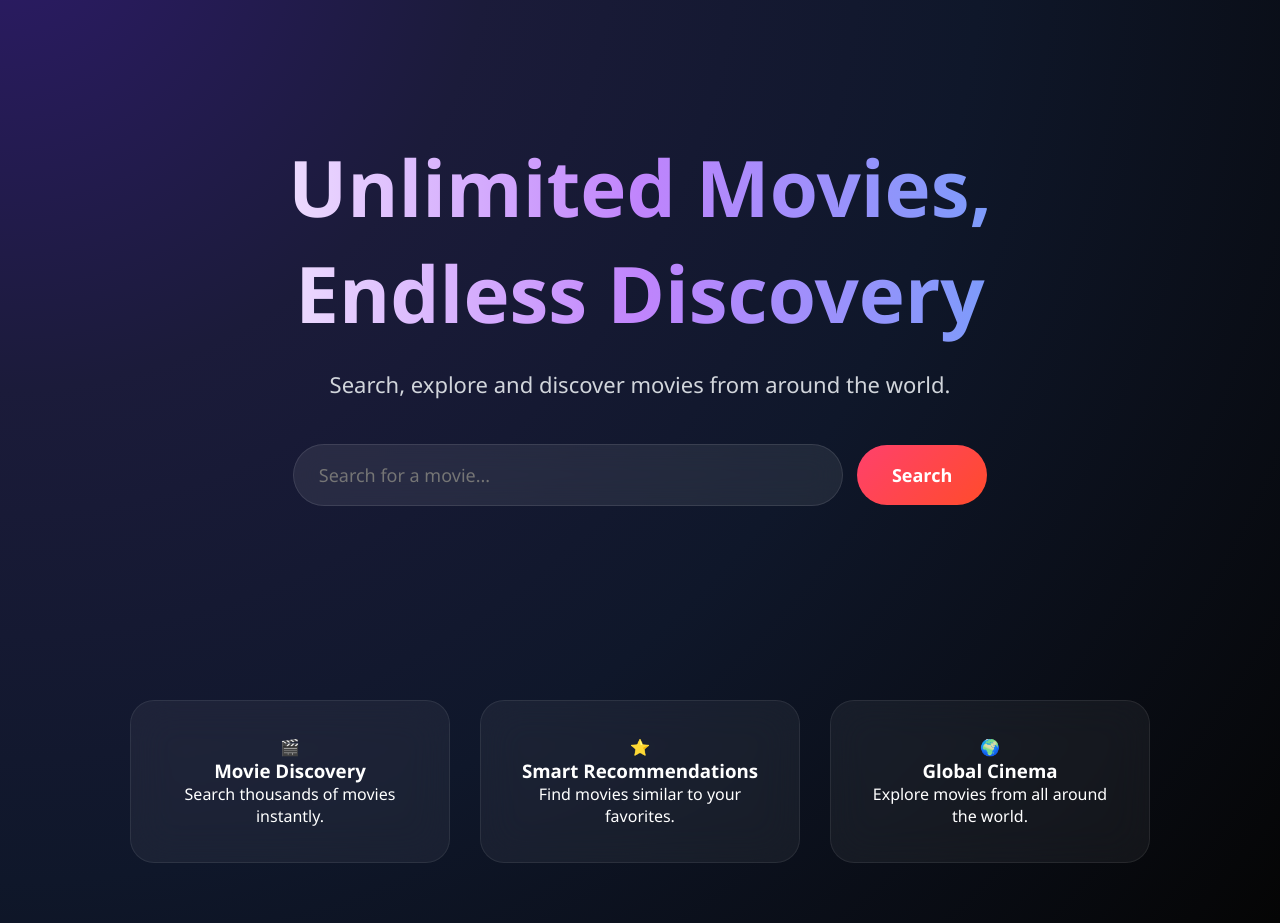
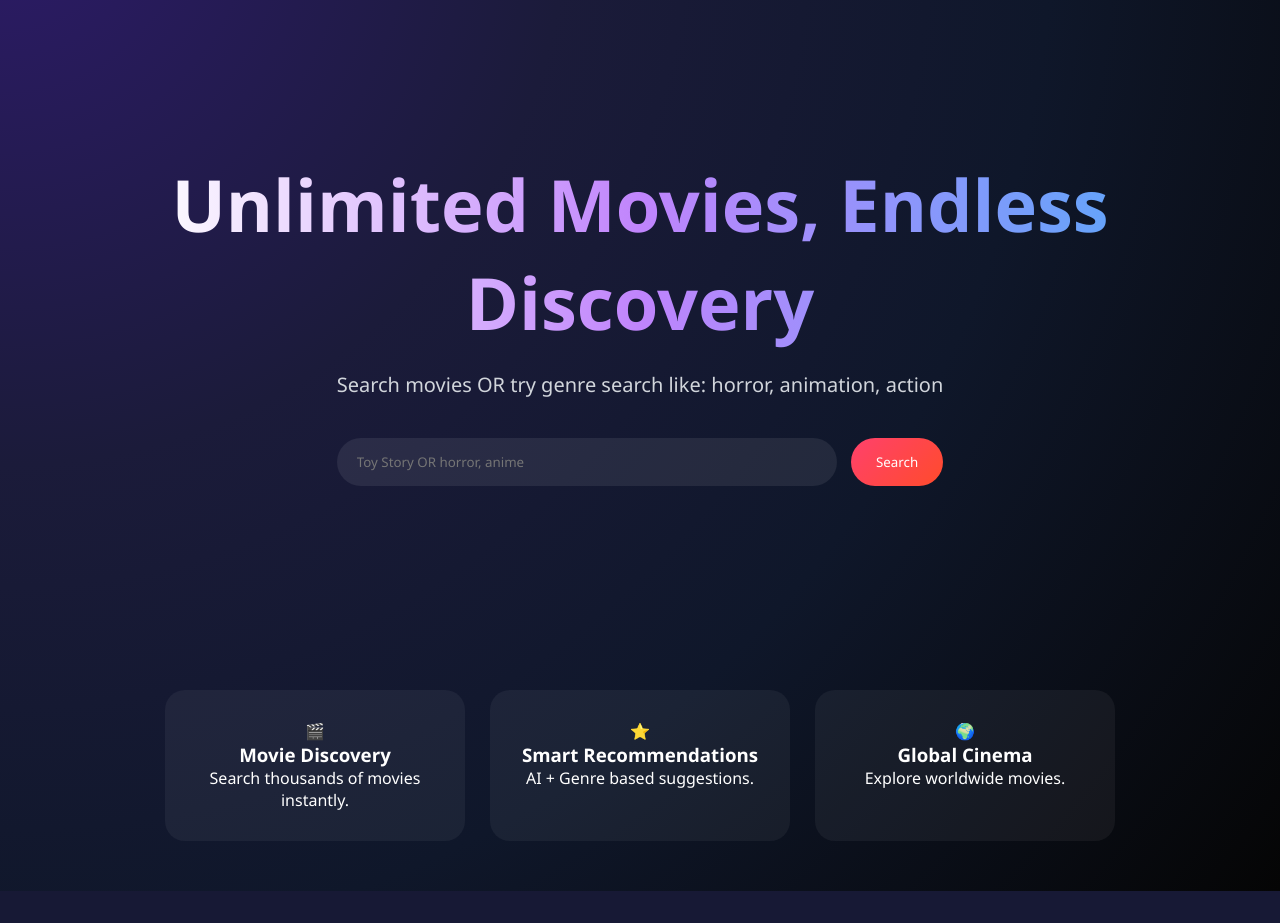
Before and after one commit to akshayakumaran13-creator/HybridMovieRecommendations, a Flask app: page / in a window 1280 px wide. Shown: the part 102-1025 px from the top of the page. After the commit the page ends 993 px from the top, so only its background shows below. Run offline with Flask 3, Linux system fonts and the light colour scheme.

Commit message:
movie recommender project

```diff
--- a/app.py
+++ b/app.py
@@ -1,86 +1,165 @@
 from flask import Flask, render_template, request
 import requests
 from urllib.parse import quote
+from difflib import get_close_matches
 
 app = Flask(__name__)
 
-API_KEY = "cc832b17654beeb62e0356a132e8c424"
+API_KEY = "4749b5af1a6dd90be4e054dc4be6e362"
 
 
+# ----------------------------
+# GET MOVIE DETAILS
+# ----------------------------
+def get_movie(movie_id):
+    url = f"https://api.themoviedb.org/3/movie/{movie_id}?api_key={API_KEY}"
+    return requests.get(url).json()
+
+
+# ----------------------------
+# GENRES FROM MOVIE
+# ----------------------------
+def get_genres(movie):
+    return [g["name"] for g in movie.get("genres", [])]
+
+
+# ----------------------------
+# SPELLING SAFE SEARCH
+# ----------------------------
 def search_movie(movie_name):
 
-    url = (
-        f"https://api.themoviedb.org/3/search/movie"
-        f"?api_key={API_KEY}"
-        f"&query={quote(movie_name)}"
-    )
-
+    url = f"https://api.themoviedb.org/3/search/movie?api_key={API_KEY}&query={quote(movie_name)}"
     data = requests.get(url).json()
 
-    if not data["results"]:
+    results = data.get("results", [])
+
+    if not results:
         return None
 
-    return data["results"][0]
+    titles = [m["title"] for m in results]
+
+    match = get_close_matches(movie_name, titles, n=1, cutoff=0.4)
+
+    if match:
+        for m in results:
+            if m["title"] == match[0]:
+                return m
+
+    return results[0]
 
 
+# ----------------------------
+# TMDB RECOMMENDATIONS
+# ----------------------------
 def get_recommendations(movie_id):
 
-    url = (
-        f"https://api.themoviedb.org/3/movie/{movie_id}/recommendations"
-        f"?api_key={API_KEY}"
-    )
-
+    url = f"https://api.themoviedb.org/3/movie/{movie_id}/recommendations?api_key={API_KEY}"
     data = requests.get(url).json()
 
     return data.get("results", [])[:12]
 
 
+# ----------------------------
+# GENRE SEARCH (USER INPUT LIKE: horror, anime)
+# ----------------------------
+def genre_search(user_input):
+
+    keywords = set([g.strip().lower() for g in user_input.split(",")])
+
+    url = f"https://api.themoviedb.org/3/discover/movie?api_key={API_KEY}&sort_by=popularity.desc"
+
+    data = requests.get(url).json()
+    results = data.get("results", [])
+
+    scored = []
+
+    for m in results:
+
+        movie = get_movie(m["id"])
+        genres = set([g["name"].lower() for g in movie.get("genres", [])])
+
+        score = len(keywords.intersection(genres))
+
+        if score > 0:
+            scored.append((m, score))
+
+    scored.sort(key=lambda x: x[1], reverse=True)
+
+    return [m[0] for m in scored[:12]]
+
+
+# ----------------------------
+# HOME
+# ----------------------------
 @app.route("/")
 def home():
     return render_template("index.html")
 
 
+# ----------------------------
+# SEARCH
+# ----------------------------
 @app.route("/search", methods=["POST"])
 def search():
 
-    movie_name = request.form["movie"]
+    movie_name = request.form["movie"].strip()
 
+    # -------------------------
+    # CASE 1: GENRE SEARCH
+    # -------------------------
+    if "," in movie_name:
+
+        recs = genre_search(movie_name)
+
+        return render_template(
+            "movie.html",
+            movie={
+                "title": movie_name,
+                "overview": "Genre-based search results",
+                "poster_path": "",
+                "backdrop_path": ""
+            },
+            recommendations=recs,
+            genres=movie_name.split(",")
+        )
+
+    # -------------------------
+    # CASE 2: NORMAL MOVIE SEARCH
+    # -------------------------
     movie = search_movie(movie_name)
 
-    if movie is None:
+    if not movie:
         return "Movie not found"
 
-    recommendations = get_recommendations(
-        movie["id"]
+    movie_details = get_movie(movie["id"])
+
+    tmdb_recs = get_recommendations(movie["id"])
+
+    return render_template(
+        "movie.html",
+        movie=movie_details,
+        recommendations=tmdb_recs,
+        genres=get_genres(movie_details)
     )
+
+
+# ----------------------------
+# MOVIE PAGE (CLICK NAVIGATION)
+# ----------------------------
+@app.route("/movie/<int:movie_id>")
+def movie_page(movie_id):
+
+    movie = get_movie(movie_id)
+    recs = get_recommendations(movie_id)
 
     return render_template(
         "movie.html",
         movie=movie,
-        recommendations=recommendations
+        recommendations=recs,
+        genres=get_genres(movie)
     )
 
 
-@app.route("/movie/<int:movie_id>")
-def movie_page(movie_id):
-
-    url = (
-        f"https://api.themoviedb.org/3/movie/{movie_id}"
-        f"?api_key={API_KEY}"
-    )
-
-    movie = requests.get(url).json()
-
-    recommendations = get_recommendations(
-        movie_id
-    )
-
-    return render_template(
-        "movie.html",
-        movie=movie,
-        recommendations=recommendations
-    )
-
-
+# ----------------------------
 if __name__ == "__main__":
-    app.run(debug=True)
+    app.run(host="0.0.0.0", port=10000)
--- a/poster_test.py
+++ b/poster_test.py
@@ -1,6 +1,6 @@
 import requests
 
-API_KEY = "cc832b17654beeb62e0356a132e8c424"
+API_KEY = "4749b5af1a6dd90be4e054dc4be6e362"
 
 movie_name = "Avatar"
 
--- a/static/style.css
+++ b/static/style.css
@@ -1,323 +1,235 @@
-*{
-    margin:0;
-    padding:0;
-    box-sizing:border-box;
-    font-family:'Segoe UI',sans-serif;
+* {
+    margin: 0;
+    padding: 0;
+    box-sizing: border-box;
+    font-family: 'Segoe UI', sans-serif;
 }
 
-/* BACKGROUND THEME */
-body{
-    min-height:100vh;
-
-    background:
-    radial-gradient(
-        circle at top left,
+/* BACKGROUND */
+body {
+    min-height: 100vh;
+    background: radial-gradient(circle at top left,
         #2d1b69 0%,
-        #1b1b3a 30%,
-        #0f172a 60%,
-        #050505 100%
-    );
-
-    color:white;
-    overflow-x:hidden;
+        #1b1b3a 35%,
+        #0f172a 65%,
+        #050505 100%);
+    color: white;
 }
 
 /* NAVBAR */
-.navbar{
-    padding:25px 50px;
+.navbar {
+    padding: 25px 50px;
 }
 
-.logo{
-    font-size:38px;
-    font-weight:800;
-
-    background:
-    linear-gradient(90deg,#ff416c,#ff4b2b);
-
-    -webkit-background-clip:text;
-    -webkit-text-fill-color:transparent;
+.logo {
+    font-size: 38px;
+    font-weight: 800;
+    background: linear-gradient(90deg, #ff416c, #ff4b2b);
+    -webkit-background-clip: text;
+    -webkit-text-fill-color: transparent;
 }
 
-/* HERO (optional homepage) */
-.hero{
-    min-height:80vh;
-    display:flex;
-    flex-direction:column;
-    justify-content:center;
-    align-items:center;
-    text-align:center;
-    padding:20px;
+/* HERO */
+.hero {
+    min-height: 80vh;
+    display: flex;
+    flex-direction: column;
+    justify-content: center;
+    align-items: center;
+    text-align: center;
+    padding: 20px;
 }
 
-.hero h1{
-    font-size:78px;
-    font-weight:800;
-    max-width:1000px;
-
-    background:linear-gradient(90deg,#fff,#c084fc,#60a5fa);
-    -webkit-background-clip:text;
-    -webkit-text-fill-color:transparent;
-
-    margin-bottom:20px;
+.hero h1 {
+    font-size: 72px;
+    max-width: 1000px;
+    background: linear-gradient(90deg, #fff, #c084fc, #60a5fa);
+    -webkit-background-clip: text;
+    -webkit-text-fill-color: transparent;
+    margin-bottom: 20px;
 }
 
-.hero p{
-    max-width:750px;
-    font-size:22px;
-    color:#d1d5db;
-    margin-bottom:40px;
-    line-height:1.7;
+.hero p {
+    max-width: 750px;
+    font-size: 20px;
+    color: #d1d5db;
+    margin-bottom: 40px;
 }
 
 /* SEARCH */
-.search-box{
-    width:550px;
-    max-width:90vw;
-    padding:18px 25px;
-
-    border:none;
-    border-radius:50px;
-
-    background:rgba(255,255,255,.08);
-    backdrop-filter:blur(15px);
-    color:white;
-    font-size:18px;
-
-    border:1px solid rgba(255,255,255,.1);
+.search-box {
+    width: 500px;
+    max-width: 90vw;
+    padding: 15px 20px;
+    border-radius: 40px;
+    border: none;
+    background: rgba(255,255,255,0.08);
+    color: white;
+    outline: none;
 }
 
-.search-btn{
-    padding:18px 35px;
-    border:none;
-    border-radius:50px;
-
-    background:linear-gradient(135deg,#ff416c,#ff4b2b);
-    color:white;
-
-    font-size:18px;
-    font-weight:600;
-
-    cursor:pointer;
-    margin-left:10px;
-
-    transition:.3s;
-}
-
-.search-btn:hover{
-    transform:translateY(-3px);
-    box-shadow:0 10px 30px rgba(255,65,108,.4);
+.search-btn {
+    padding: 15px 25px;
+    border-radius: 40px;
+    border: none;
+    background: linear-gradient(135deg, #ff416c, #ff4b2b);
+    color: white;
+    cursor: pointer;
+    margin-left: 10px;
 }
 
 /* FEATURES */
-.features{
-    display:flex;
-    justify-content:center;
-    gap:30px;
-    flex-wrap:wrap;
-    padding:60px 30px;
+.features {
+    display: flex;
+    justify-content: center;
+    gap: 25px;
+    flex-wrap: wrap;
+    padding: 50px 30px;
 }
 
-.feature-card{
-    width:320px;
-    padding:35px;
-
-    border-radius:24px;
-
-    background:rgba(255,255,255,.05);
-    backdrop-filter:blur(20px);
-
-    border:1px solid rgba(255,255,255,.08);
-
-    text-align:center;
-    transition:.3s;
+.feature-card {
+    width: 300px;
+    padding: 30px;
+    background: rgba(255,255,255,0.05);
+    border-radius: 20px;
+    text-align: center;
 }
 
-.feature-card:hover{
-    transform:translateY(-10px);
+/* BACK BUTTON */
+.top-bar {
+    padding: 20px;
 }
 
-/* TOP BAR */
-.top-bar{
-    padding:25px 40px;
+.home-btn {
+    display: inline-block;
+    padding: 12px 25px;
+    border-radius: 30px;
+    background: linear-gradient(135deg, #7c3aed, #2563eb);
+    color: white;
+    text-decoration: none;
+    transition: 0.3s;
 }
 
-/* HOME BUTTON */
-.home-btn{
-    display:inline-flex;
-    align-items:center;
-    gap:10px;
-
-    text-decoration:none;
-    color:white;
-
-    padding:14px 28px;
-    border-radius:40px;
-
-    background:linear-gradient(135deg,#7c3aed,#2563eb);
-
-    font-weight:600;
-
-    transition:.3s;
-
-    box-shadow:0 10px 25px rgba(124,58,237,.35);
+.home-btn:hover {
+    transform: translateY(-3px);
 }
 
-.home-btn:hover{
-    transform:translateY(-3px);
+/* MOVIE HERO */
+.movie-hero {
+    position: relative;
+    min-height: 90vh;
+    display: flex;
+    justify-content: center;
+    align-items: center;
 }
 
-/* =========================
-   CINEMATIC MOVIE HERO
-   ========================= */
-
-.movie-hero{
-    position:relative;
-    min-height:90vh;
-    display:flex;
-    align-items:center;
-    justify-content:center;
-    overflow:hidden;
+/* BACKDROP BLUR */
+.bg-blur {
+    position: absolute;
+    inset: 0;
+    background-size: cover;
+    background-position: center;
+    filter: blur(30px) brightness(0.4);
+    transform: scale(1.2);
 }
 
-/* BLURRED BACKGROUND */
-.bg-blur{
-    position:absolute;
-    top:0;
-    left:0;
-    width:100%;
-    height:100%;
-
-    background-size:cover;
-    background-position:center;
-
-    filter:blur(25px) brightness(0.5);
-    transform:scale(1.2);
-}
-
-/* DARK OVERLAY */
-.overlay{
-    position:absolute;
-    top:0;
-    left:0;
-    width:100%;
-    height:100%;
-
-    background:rgba(0,0,0,0.6);
+/* OVERLAY */
+.overlay {
+    position: absolute;
+    inset: 0;
+    background: rgba(0,0,0,0.65);
 }
 
 /* CONTENT */
-.movie-content{
-    position:relative;
-    z-index:2;
-
-    display:flex;
-    gap:50px;
-
-    max-width:1200px;
-    width:100%;
-
-    padding:60px;
-    align-items:center;
+.movie-content {
+    position: relative;
+    z-index: 2;
+    display: flex;
+    flex-wrap: wrap;
+    gap: 40px;
+    max-width: 1200px;
+    padding: 50px;
+    align-items: center;
 }
 
 /* POSTER */
-.poster-box img{
-    width:320px;
-    border-radius:20px;
-
-    box-shadow:0 20px 50px rgba(0,0,0,0.8);
+.poster-box img {
+    width: 300px;
+    border-radius: 15px;
 }
 
 /* INFO */
-.info-box{
-    flex:1;
+.info-box {
+    flex: 1;
+    min-width: 280px;
 }
 
-.info-box h1{
-    font-size:60px;
-    margin-bottom:20px;
+.info-box h1 {
+    font-size: 50px;
+    margin-bottom: 15px;
 }
 
-.info-box p{
-    margin-bottom:15px;
-    line-height:1.8;
-    color:#e5e7eb;
+.info-box p {
+    margin-bottom: 10px;
+    color: #e5e7eb;
 }
 
-.overview{
-    margin-top:20px;
-    color:#cbd5e1;
+/* GENRES */
+.genre-tag {
+    display: inline-block;
+    padding: 6px 12px;
+    margin: 5px;
+    border-radius: 20px;
+    background: linear-gradient(135deg, #ff416c, #ff4b2b);
+    font-size: 12px;
 }
 
 /* RECOMMENDATIONS */
-.recommendations{
-    padding:40px;
+.recommendations {
+    padding: 40px;
 }
 
-.recommendations h2{
-    margin-bottom:25px;
-    font-size:32px;
+.recommendations h2 {
+    margin-bottom: 20px;
 }
 
-.movie-grid{
-    display:grid;
-    grid-template-columns:repeat(auto-fill,minmax(220px,1fr));
-    gap:25px;
+.movie-grid {
+    display: grid;
+    grid-template-columns: repeat(auto-fill, minmax(200px, 1fr));
+    gap: 20px;
 }
 
 /* MOVIE CARD */
-.movie-card{
-    background:rgba(255,255,255,.05);
-    backdrop-filter:blur(10px);
-    border-radius:18px;
-
-    overflow:hidden;
-    text-decoration:none;
-    color:white;
-
-    transition:.3s;
-
-    border:1px solid rgba(255,255,255,.08);
+.movie-card {
+    text-decoration: none;
+    color: white;
+    background: rgba(255,255,255,0.05);
+    border-radius: 15px;
+    overflow: hidden;
+    transition: 0.3s;
 }
 
-.movie-card:hover{
-    transform:translateY(-8px) scale(1.03);
-    box-shadow:0 20px 40px rgba(96,165,250,.2);
+.movie-card:hover {
+    transform: scale(1.05);
 }
 
-.movie-card img{
-    width:100%;
-    height:330px;
-    object-fit:cover;
+.movie-card img {
+    width: 100%;
+    height: 300px;
+    object-fit: cover;
 }
 
-.movie-card h3{
-    padding:15px;
+.movie-card h3 {
+    padding: 10px;
+    font-size: 14px;
 }
 
 /* MOBILE */
-@media(max-width:768px){
-
-    .movie-content{
-        flex-direction:column;
-        text-align:center;
-        padding:30px;
-    }
-
-    .poster-box img{
-        width:90%;
-        max-width:350px;
-    }
-
-    .info-box h1{
-        font-size:40px;
-    }
-
-    .hero h1{
-        font-size:50px;
-    }
-
-    .hero p{
-        font-size:18px;
-    }
+@media(max-width:768px) {
+    .hero h1 { font-size: 45px; }
+    .movie-content { flex-direction: column; text-align: center; }
 }
+.top-bar {
+    position: relative;
+    z-index: 10;
+}
--- a/templates/index.html
+++ b/templates/index.html
@@ -2,49 +2,28 @@
 <html>
 
 <head>
-
     <title>MovieAI</title>
-
-    <link rel="stylesheet"
-          href="{{ url_for('static', filename='style.css') }}">
-
+    <link rel="stylesheet" href="{{ url_for('static', filename='style.css') }}">
 </head>
 
 <body>
 
 <div class="navbar">
-
-    <div class="logo">
-        MovieAI
-    </div>
-
+    <div class="logo">MovieAI</div>
 </div>
 
 <div class="hero">
 
-    <h1>
-        Unlimited Movies, Endless Discovery
-    </h1>
+    <h1>Unlimited Movies, Endless Discovery</h1>
 
-    <p>
-        Search, explore and discover movies from around the world.
-    </p>
+    <p>Search movies OR try genre search like: horror, animation, action</p>
 
     <form action="/search" method="POST">
 
-        <input
-            type="text"
-            name="movie"
-            class="search-box"
-            placeholder="Search for a movie...">
+        <input type="text" name="movie" class="search-box"
+               placeholder="Toy Story OR horror, anime">
 
-        <button
-            type="submit"
-            class="search-btn">
-
-            Search
-
-        </button>
+        <button type="submit" class="search-btn">Search</button>
 
     </form>
 
@@ -53,43 +32,24 @@
 <div class="features">
 
     <div class="feature-card">
-
         <div class="emoji">🎬</div>
-
         <h3>Movie Discovery</h3>
-
-        <p>
-            Search thousands of movies instantly.
-        </p>
-
+        <p>Search thousands of movies instantly.</p>
     </div>
 
     <div class="feature-card">
-
         <div class="emoji">⭐</div>
-
         <h3>Smart Recommendations</h3>
-
-        <p>
-            Find movies similar to your favorites.
-        </p>
-
+        <p>AI + Genre based suggestions.</p>
     </div>
 
     <div class="feature-card">
-
         <div class="emoji">🌍</div>
-
         <h3>Global Cinema</h3>
-
-        <p>
-            Explore movies from all around the world.
-        </p>
-
+        <p>Explore worldwide movies.</p>
     </div>
 
 </div>
 
 </body>
-
 </html>
```
Also changed, not shown: templates/movie.html (+24 -45 lines).
